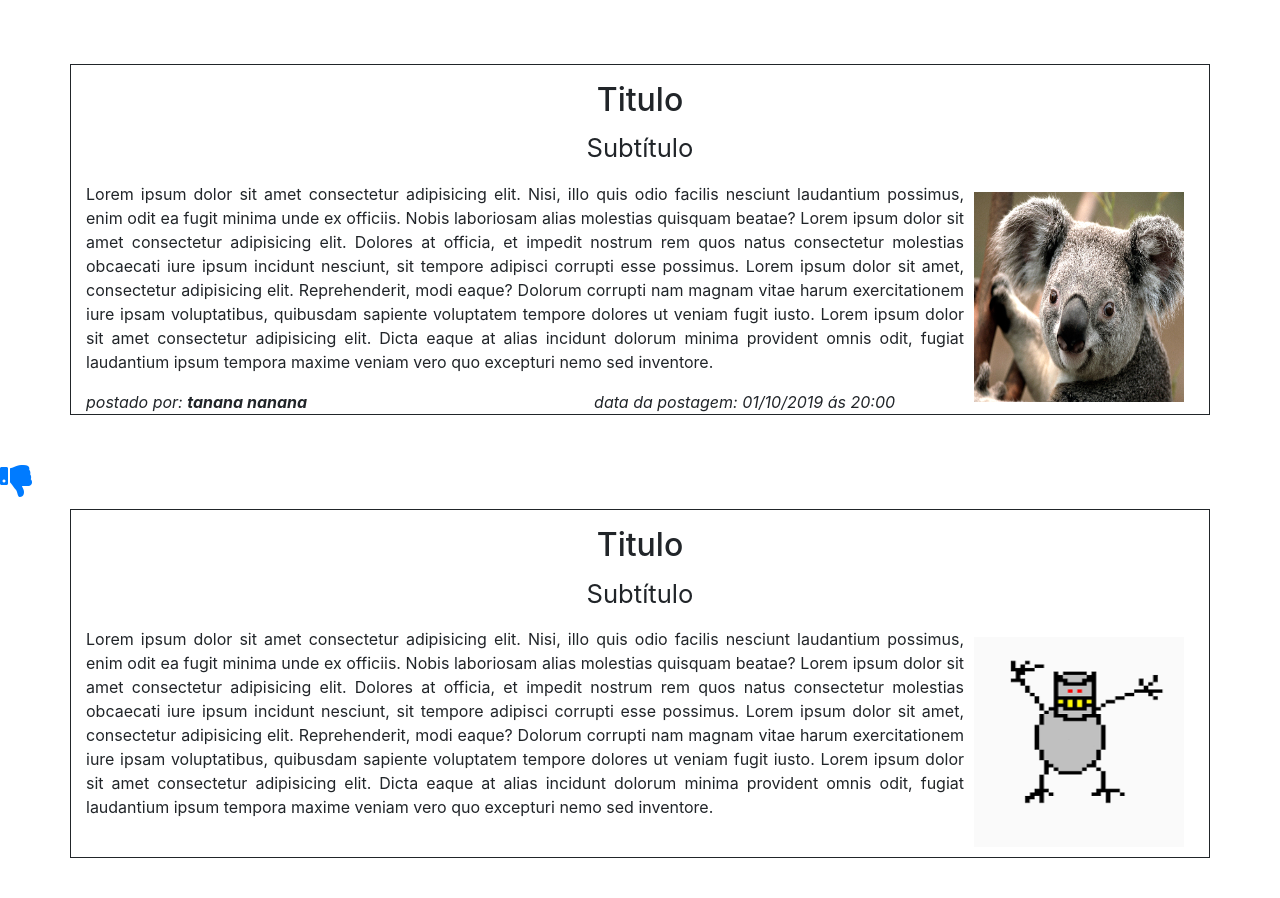
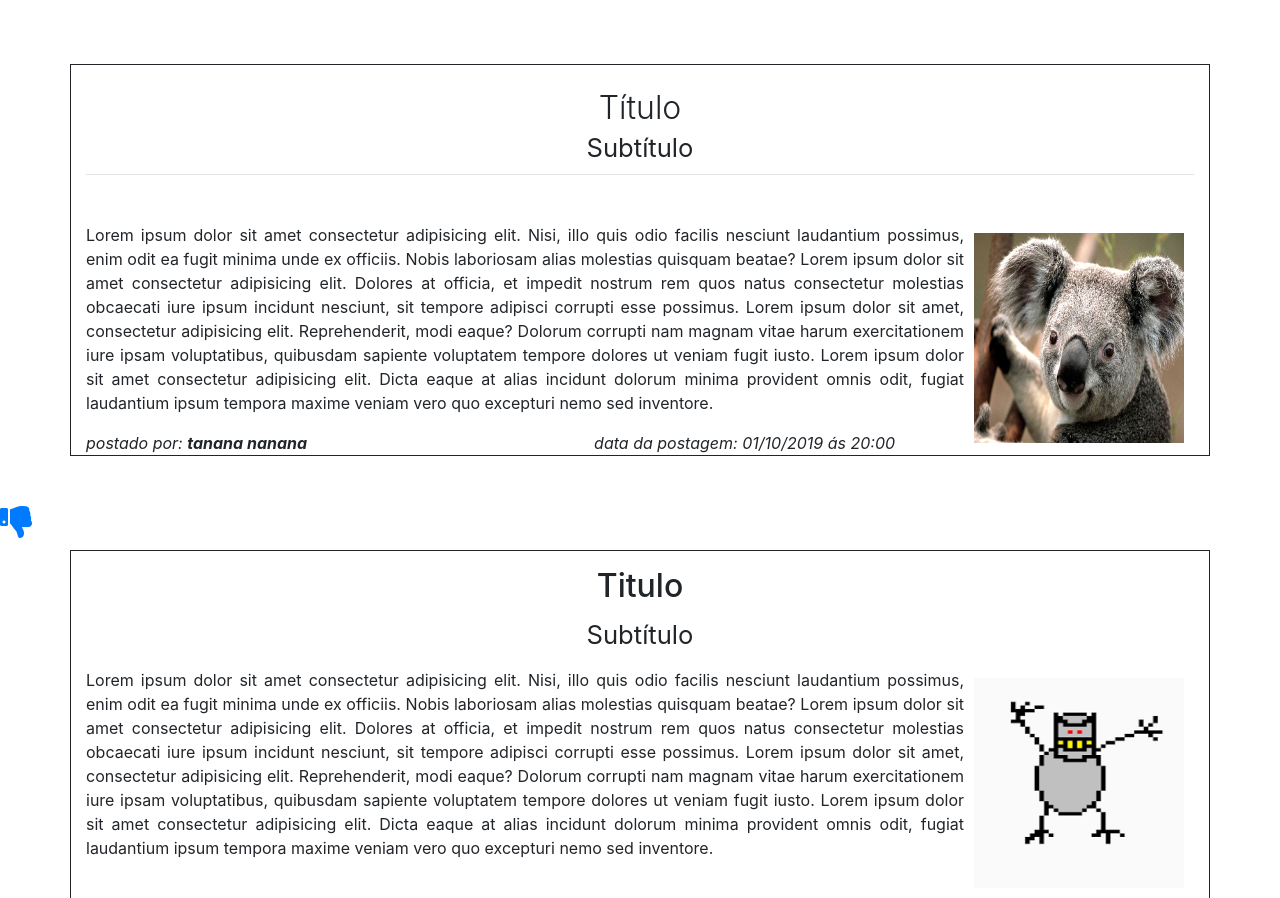
Before and after one commit to kjuao9/siteJoao, a PHP site: page /noticias.php in a window 1280 px wide. Shown: the part 56-954 px from the top of the page. Run offline with PHP 8.4, Linux system fonts and the light colour scheme; some libraries are stand-ins or nearby versions.

Commit message:
zZzzZZZzzZz....

```diff
--- a/siteJoao/noticias.php
+++ b/siteJoao/noticias.php
@@ -59,6 +59,7 @@ padding: 10px;
 }
 
 
+
   </style>
   <body style="height: 1500px">
 
@@ -75,8 +76,13 @@ require "includes/menu.php";
 
 <div class="container borda clearfix">
 <p>
-<h2 style="text-align: center">Titulo</h2>
+<h2 class="font-weight-light text-center text-lg-center mt-4 mb-0 centro">Título</h2>
+
+
+
+<!-- <h2 style="text-align: center">Titulo</h2> -->
 <h2 style="text-align: center"><small>Subtítulo</small></h2>
+<hr class="mt-2 mb-5">
 </p>
 <img src="imagens/Koala.jpg" class="imagem clear">
 <div class="justifica"><p>
```
